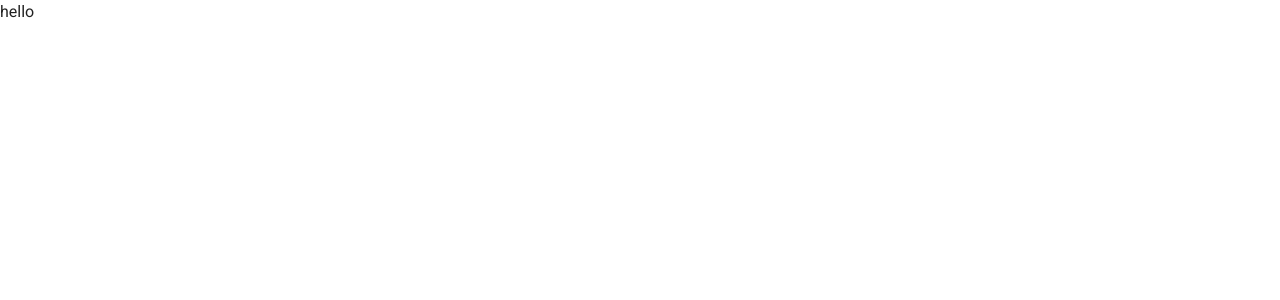
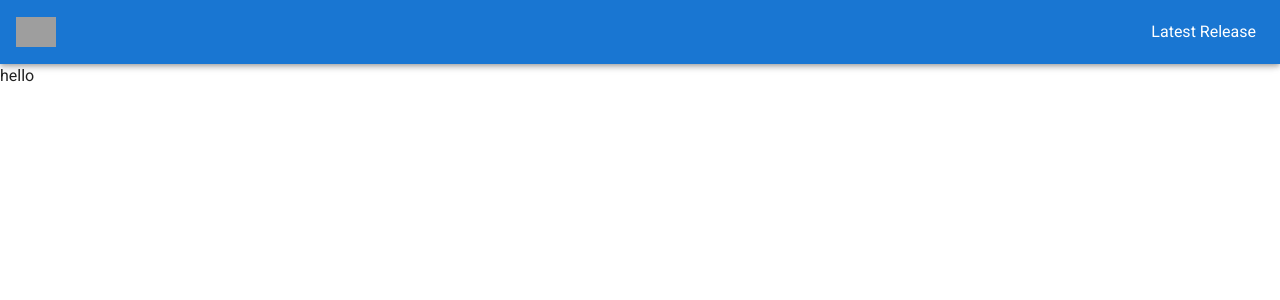
Before and after one commit to FreemanZok/Vue-2-Tests, a Vue app: page / in a window 1280 px wide. Shown: the top 300 px of the page. Built offline with nearby package versions, Linux system fonts and the light colour scheme; grey boxes are pictures that could not be loaded.

Commit message:
hi hello

```diff
--- a/src/App.vue
+++ b/src/App.vue
@@ -1,7 +1,32 @@
 <template>
   <v-app>
+    <v-app-bar
+      app
+      color="primary"
+      dark
+    >
+      <div class="d-flex align-center">
+        <v-img
+          alt="Vuetify Logo"
+          class="shrink mr-2"
+          contain
+          src="../../fuck1.jpg"
 
+          transition="scale-transition"
+          width="40"
+        />
+      </div>
+
+      <v-spacer></v-spacer>
+
+
+      <span class="mr-2">Latest Release</span>
+        <!-- <v-icon>mdi-open-in-new</v-icon> -->
+    </v-app-bar>
+
+    <v-main>
       <router-view/>
+    </v-main>
   </v-app>
 </template>
 
--- a/src/views/Home.vue
+++ b/src/views/Home.vue
@@ -1,6 +1,6 @@
 <template>
   <div class="home">
-hello
+    hello
   </div>
 </template>
 
```
